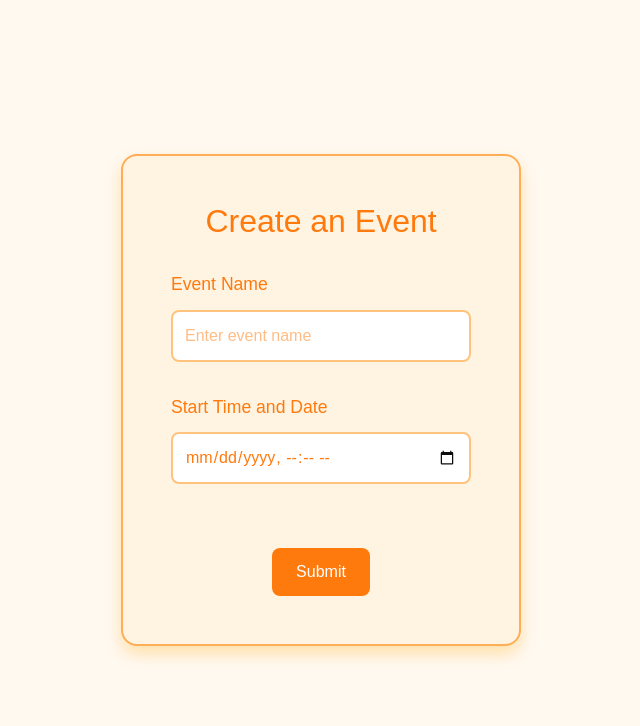
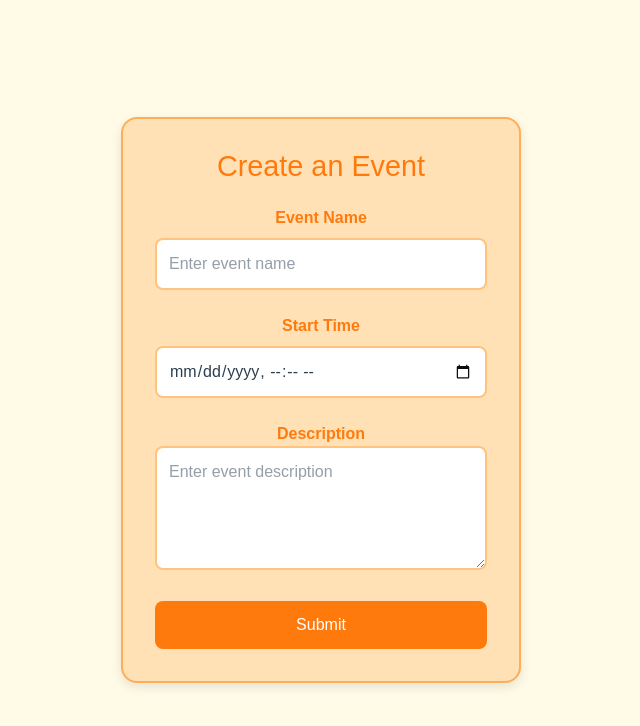
Before and after one commit to Jessicaus/eggroll, a React (Vite) app in the folder frontend/: page /create in a window 1280 px wide. Shown: the top 726 px of the page, without its empty margins (319-959 px from the left). Built offline with nearby package versions, Linux system fonts and the light colour scheme; a web font is replaced by a local one.

Commit message:
wip attendance database but login doesn't connect to home anymore

```diff
--- a/frontend/src/Components/EventCard.jsx
+++ b/frontend/src/Components/EventCard.jsx
@@ -1,19 +1,30 @@
 import React from 'react';
-import './EventCard.css'; // if you're using one
+import { Link } from 'react-router-dom';
+import './EventCard.css';
 
-const EventCard = ({ title, startTime }) => {
+const EventCard = ({ eventID, title, startTime }) => {
+  const formattedStart = new Date(startTime).toLocaleString('en-US', {
+    hour: 'numeric',
+    minute: '2-digit',
+    year: 'numeric',
+    month: 'numeric',
+    day: 'numeric',
+  });
+
   return (
     <main>
       <div className="card">
         <div className="card-form clickable-area">
           <div className="title">{title}</div>
-          <p>
-            {new Date(startTime).toLocaleString()}<br />
-            "At vero eos et accusamus et iusto odio dignissimos ducimus qui blanditiis praesentium voluptatum deleniti"
+          <p className="event-start-time">Time: {formattedStart}</p>
+          <p className="event-description">
+            "At vero eos et accusamus et iusto odio dignissimos ducimus..."
           </p>
         </div>
         <div className="card-footer">
-          <button className="checkin-btn">Check In</button>
+          <Link to={`/checkin?eventId=${eventID}`}>
+            <button className="checkin-btn">Check In</button>
+          </Link>
         </div>
       </div>
     </main>
--- a/frontend/src/Pages/CreateEvent.jsx
+++ b/frontend/src/Pages/CreateEvent.jsx
@@ -1,38 +1,41 @@
-import React, { useState, useEffect } from 'react';
+import React, { useState } from 'react';
+import { useNavigate } from 'react-router-dom';
+import { supabase } from '../../supabaseSetup.js';
 
 const CreateEvent = () => {
   const [eventName, setEventName] = useState('');
   const [startTime, setStartTime] = useState('');
-  //const [attendanceCode, setAttendanceCode] = useState('');
-
-  /*useEffect(() => {
-    // Auto-generate a 6-digit event code when the page loads
-    const code = Math.floor(100000 + Math.random() * 900000).toString();
-    setAttendanceCode(code);
-  }, []);*/ // empty dependency array ensures it only runs once
+  const [description, setDescription] = useState('');
+  const navigate = useNavigate();
 
   const handleCreateEvent = async (e) => {
-    e.preventDefault(); // prevent page reload
+    e.preventDefault();
+
+    const { data: { user } } = await supabase.auth.getUser();
+    if (!user) {
+      alert('You must be logged in to create an event.');
+      return;
+    }
+
     const response = await fetch('http://localhost:3000/api/events/create', {
       method: 'POST',
       headers: { 'Content-Type': 'application/json' },
       body: JSON.stringify({
         name: eventName,
         start_time: startTime,
-        scheduler: '0cfa6470-6a24-43f6-bc93-37ed23a17c07', // replace with actual scheduler ID or name
+        description,
+        scheduler: user.id
       }),
     });
 
-    const data = await response;
     if (response.ok) {
-      console.log('Event created:', data);
-      alert("Event successful!");
+      alert("Event created!");
+      navigate('/');
     } else {
       const error = await response.json();
       alert("Error creating event: " + error.message);
     }
   };
-
 
   return (
     <div style={{
@@ -40,94 +43,98 @@ const CreateEvent = () => {
       justifyContent: 'center',
       alignItems: 'center',
       height: '100vh',
-            backgroundColor: '#fff9f0'
+      backgroundColor: '#fffbe6'
     }}>
-            <form style={{
+      <form
+        onSubmit={handleCreateEvent}
+        style={{
+          backgroundColor: '#ffe0b2',
+          padding: '2rem',
+          borderRadius: '16px',
           border: '2px solid #ffa94d',
-            padding: '3rem',
-            borderRadius: '16px',
-            backgroundColor: '#fff3e0',
           width: '400px',
-            boxShadow: '0 8px 16px rgba(255, 165, 0, 0.3)',
-            fontFamily: 'Arial, sans-serif',
-            textAlign: 'center'
+          boxShadow: '0 4px 12px rgba(0, 0, 0, 0.1)',
+          fontFamily: 'Arial, sans-serif'
         }}
-            onSubmit={handleCreateEvent}
       >
         <h1 style={{
-                marginBottom: '2rem',
           color: '#ff7300',
-                fontSize: '2rem'
+          fontSize: '1.8rem',
+          marginBottom: '1.5rem',
+          textAlign: 'center'
         }}>Create an Event</h1>
 
-            <div style={{ marginBottom: '2rem', textAlign: 'left' }}>
-                <label style={{
-                display: 'block',
-                marginBottom: '0.75rem',
-                fontSize: '1.1rem',
-                color: '#ff7300'
-                }}>Event Name</label>
+        {/* Event Name */}
+        <label style={{ color: '#ff7300', fontWeight: 'bold' }}>Event Name</label>
         <input
           type="text"
           value={eventName}
           onChange={(e) => setEventName(e.target.value)}
+          required
           placeholder="Enter event name"
           style={{
             width: '100%',
             padding: '0.75rem',
+            margin: '0.5rem 0 1.5rem',
             fontSize: '1rem',
             borderRadius: '8px',
             border: '2px solid #ffc078',
             outline: 'none',
-                    color: '#ff7300',
             backgroundColor: '#fff'
           }}
         />
-            </div>
 
-            <div style={{ marginBottom: '2rem', textAlign: 'left' }}>
-                <label style={{
-                display: 'block',
-                marginBottom: '0.75rem',
-                fontSize: '1.1rem',
-                color: '#ff7300'
-                }}>Start Time and Date</label>
+        {/* Start Time */}
+        <label style={{ color: '#ff7300', fontWeight: 'bold' }}>Start Time</label>
         <input
           type="datetime-local"
           value={startTime}
           onChange={(e) => setStartTime(e.target.value)}
+          required
           style={{
             width: '100%',
             padding: '0.75rem',
+            margin: '0.5rem 0 1.5rem',
             fontSize: '1rem',
             borderRadius: '8px',
             border: '2px solid #ffc078',
-                    color: '#ff7300',
             outline: 'none',
             backgroundColor: '#fff'
           }}
         />
-            </div>
 
-            {/*<p style={{
-                marginTop: '2rem',
-                fontSize: '1.2rem',
-                fontWeight: 'bold',
-                color: '#d9480f'
-            }}>
-                Attendance Code: <span style={{ color: '#212529' }}>{attendanceCode}</span>
-            </p>*/}
+        {/* Description */}
+        <label style={{ color: '#ff7300', fontWeight: 'bold' }}>Description</label>
+        <textarea
+          value={description}
+          onChange={(e) => setDescription(e.target.value)}
+          placeholder="Enter event description"
+          rows={4}
+          required
+          style={{
+            width: '100%',
+            padding: '0.75rem',
+            marginBottom: '1.5rem',
+            fontSize: '1rem',
+            borderRadius: '8px',
+            border: '2px solid #ffc078',
+            outline: 'none',
+            resize: 'vertical',
+            backgroundColor: '#fff'
+          }}
+        />
 
+        {/* Submit Button */}
         <button
-            onClick={() => console.log({ eventName, startTime})}
+          type="submit"
           style={{
-                marginTop: '2rem',
-                padding: '0.75rem 1.5rem',
-                fontSize: '1rem',
+            width: '100%',
+            padding: '0.75rem',
             backgroundColor: '#ff7300',
             color: '#fff',
             border: 'none',
             borderRadius: '8px',
+            fontSize: '1rem',
             cursor: 'pointer',
             transition: 'background-color 0.3s ease'
           }}
@@ -136,7 +143,6 @@ const CreateEvent = () => {
         >
           Submit
         </button>
-
       </form>
     </div>
   );
--- a/frontend/src/Pages/Home.jsx
+++ b/frontend/src/Pages/Home.jsx
@@ -1,5 +1,5 @@
 import React, { useState, useEffect} from "react";
-import { supabase } from './supabaseClient.js';
+import { supabase } from '../../supabaseSetup.js';
 import Sidebar from "../Components/Sidebar";
 import TopNav from "../Components/TopNav";
 import EventCard from "../Components/EventCard";
@@ -49,7 +49,6 @@ export default function Home() {
       <div className="content">
         <Sidebar />
         <div className="events">
-        <EventCard title="Test Event" startTime={new Date().toISOString()} />
           <div className="upcoming">Upcoming Events</div>
 
           {loading ? (
@@ -59,7 +58,7 @@ export default function Home() {
           ) : (
             events.map(event => (
               <EventCard
-                key={event.id}
+                eventID={event.id}
                 title={event.event_name}
                 startTime={event.event_start_time}
                 {...event} // optional: pass all fields if EventCard uses them
--- a/frontend/src/Pages/supabaseClient.js
+++ /dev/null
@@ -1,6 +0,0 @@
-import { createClient } from '@supabase/supabase-js';
-
-const supabaseUrl = 'https://kndiebwpwawxvcynupkh.supabase.co';
-const supabaseAnonKey = 'eyJhbGciOiJIUzI1NiIsInR5cCI6IkpXVCJ9.eyJpc3MiOiJzdXBhYmFzZSIsInJlZiI6ImtuZGllYndwd2F3eHZjeW51cGtoIiwicm9sZSI6ImFub24iLCJpYXQiOjE3NDYzMzg1MjYsImV4cCI6MjA2MTkxNDUyNn0.WT893t2VetG97TAjVnFXKrJGH7zeCh6j9KBcj30gCXg'; // From Supabase dashboard
-
-export const supabase = createClient(supabaseUrl, supabaseAnonKey);
--- a/frontend/supabaseSetup.js
+++ b/frontend/supabaseSetup.js
@@ -1,10 +1,6 @@
-// Importing and Initializing the Supabase database in the backend
 import { createClient } from '@supabase/supabase-js';
 
-const SUPABASE_URL = 'https://kndiebwpwawxvcynupkh.supabase.co'
-const SUPABASE_ANONKEY = 'eyJhbGciOiJIUzI1NiIsInR5cCI6IkpXVCJ9.eyJpc3MiOiJzdXBhYmFzZSIsInJlZiI6ImtuZGllYndwd2F3eHZjeW51cGtoIiwicm9sZSI6ImFub24iLCJpYXQiOjE3NDYzMzg1MjYsImV4cCI6MjA2MTkxNDUyNn0.WT893t2VetG97TAjVnFXKrJGH7zeCh6j9KBcj30gCXg'
+const supabaseUrl = 'https://kndiebwpwawxvcynupkh.supabase.co';
+const supabaseAnonKey = 'eyJhbGciOiJIUzI1NiIsInR5cCI6IkpXVCJ9.eyJpc3MiOiJzdXBhYmFzZSIsInJlZiI6ImtuZGllYndwd2F3eHZjeW51cGtoIiwicm9sZSI6ImFub24iLCJpYXQiOjE3NDYzMzg1MjYsImV4cCI6MjA2MTkxNDUyNn0.WT893t2VetG97TAjVnFXKrJGH7zeCh6j9KBcj30gCXg'; // From Supabase dashboard
 
-
-const supabase = createClient(SUPABASE_URL, SUPABASE_ANONKEY)
-
-export default supabase
+export const supabase = createClient(supabaseUrl, supabaseAnonKey);
```
Also changed, not shown: frontend/src/Pages/Login.jsx (line endings or trailing spaces), 2 other files (tests, documents, lock files or other folders). Lines whose indentation alone changed are shown as unchanged.
